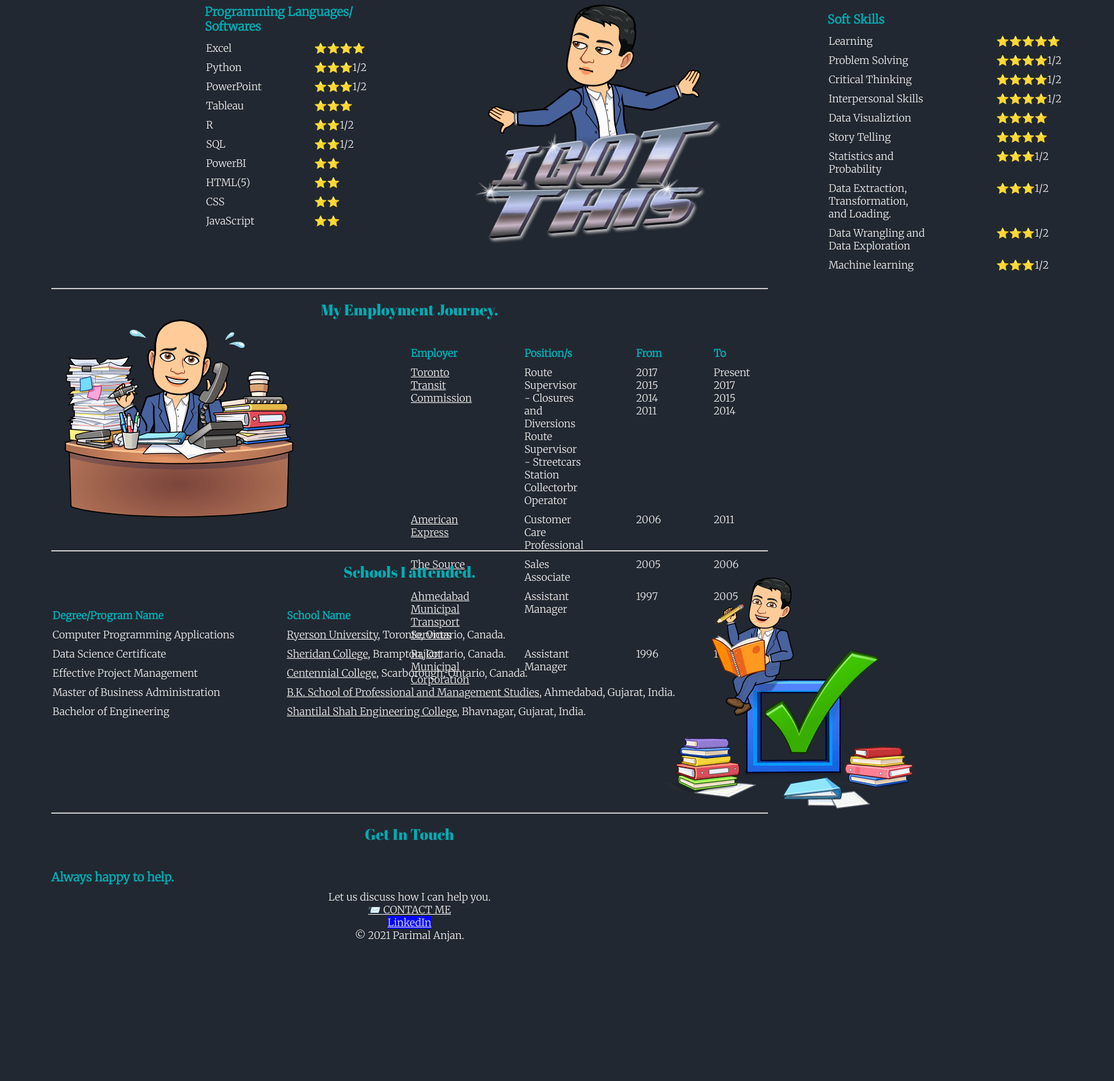
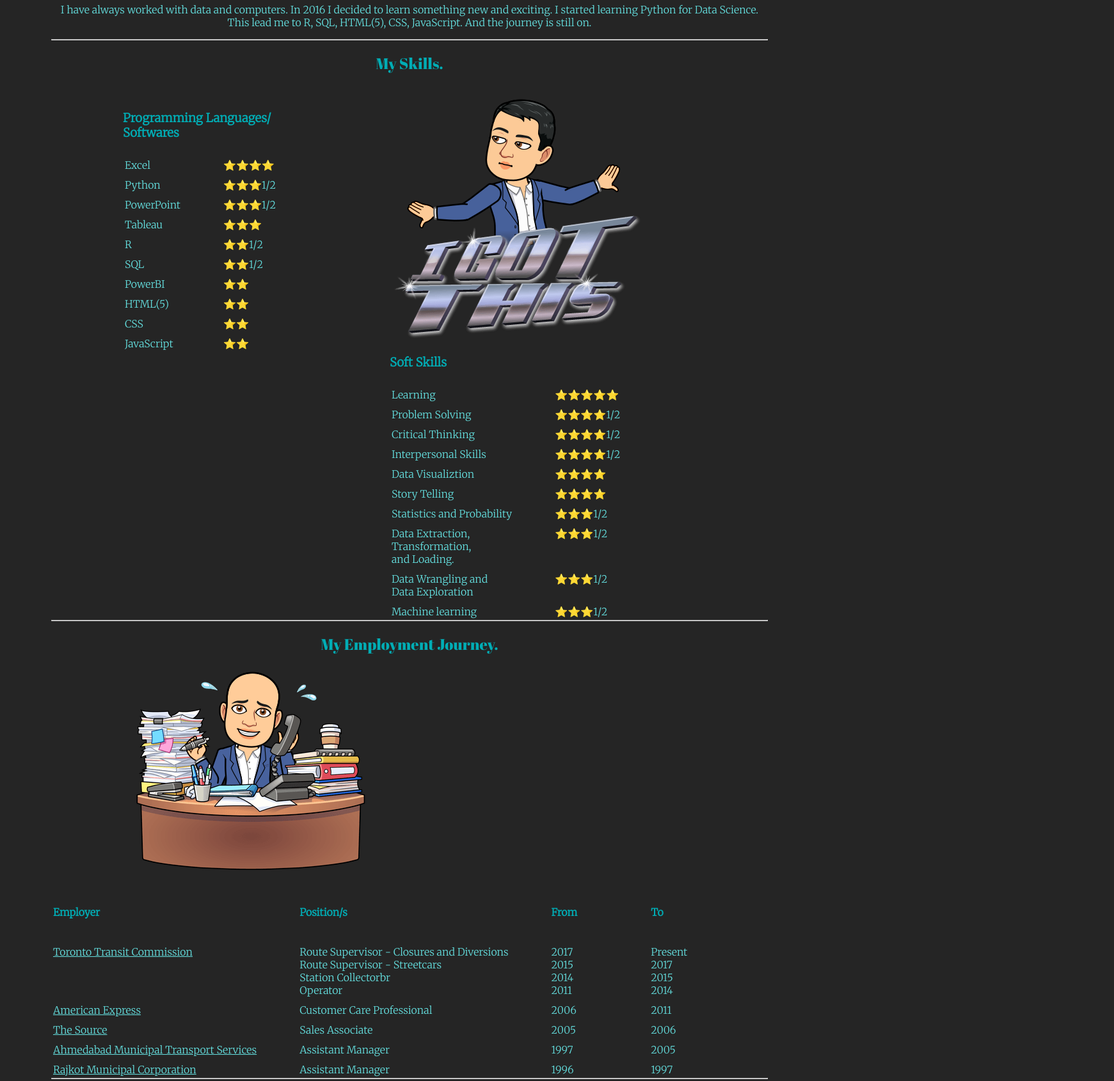
Before and after one commit to parimalanjan/parimal_profile, a plain HTML site: page index.html in a window 1280 px wide. Shown: the part 765-2455 px from the top of the page at 64% size, 1741 px wide, since content can reach past the window. Before the commit the page ends 2237 px from the top, so only its background shows below. Drawn offline with Linux system fonts and the light colour scheme.

Commit message:
Add files via upload

```diff
--- a/css/styles.css
+++ b/css/styles.css
@@ -1,51 +1,15 @@
-* {
-  margin: 0;
-  padding: 0;
-}
-hr {
-  margin-top: 1rem;
-  margin-bottom: 1rem;
-}
 body {
-    background-color:#222831;
+    margin: 0;
+    background-color: #252525;
     text-align: center;
     font-family: 'Merriweather', serif;
-     color: #eeeeee;
+     color: #64dfdf;
      padding-left: 5rem;
      padding-right: 5rem;
 }
 
-.top-container {
-    width: 100%;
-    padding: 10px;
-    position: relative;
-    padding-top: 100px;
-}
-
-.top-cloud {
-    position: absolute;
-    right: 600px;
-    top: 50px;
-}
-
-.bottom-cloud {
-    position: absolute;
-    left: 600px;
-    bottom: 300px;
-}
-
-.seg {
-    text-decoration-line: underline;
-  }
-#hi {
-    height: 10%;
-    width: 10%;
-    margin: 0 auto 0 auto;
-
-}
-
-
-h1 {
+h1  {
+    margin: 0;
     width: 40%;
     margin: 0 auto 0 auto;
     font-family: 'Great Vibes', cursive;
@@ -53,7 +17,24 @@ h1 {
     color:#00adb5
 }
 
-.top {
+.hi {
+    width: auto;
+    height: auto;
+    text-align: center;
+    margin: 0 auto 0 auto;
+}
+
+h2 {font-family: 'Abril Fatface', cursive;
+    text-align: center;
+    color:#00adb5;
+    font-weight: normal}
+
+h3 {
+    text-align: left;
+    color: #00adb5;
+}
+
+.top-container{
     font-family: Arial, Helvetica, sans-serif;
     text-align: center;
     font-size: 1.5rem;
@@ -62,92 +43,101 @@ h1 {
     line-height: 200%;
 }
 
-h2{
-    font-family: 'Abril Fatface', cursive;
-    text-align: center;
-    color:#00adb5;
-    font-weight: normal;
-    padding-bottom: 2.5rem;
+hr {
+    clear: both;
 }
 
-h3, th {
+
+.skill-row ,.soft, .mid-pic {
+    display: inline;
+    width: auto;
     text-align: left;
-    color: #00adb5;
-    padding-bottom: 0.6rem;
-
+    float: left;
+    margin-left: 10%;
+}
+td {
+    padding-right: 4rem;
+    padding-top: 0.5rem;
+    vertical-align: top;
 }
 
-.skills {
-  display: flex;
+.employment {
+    clear: both;
 }
 
-.skill-row {
-  text-align: left;
-  flex: 0 0 20%;
-  padding-left: 15rem;
-}
-
-.mid-pic {
-  size: 35%;
-  text-align: left;
-  flex: 0 0 20%;
-  padding-left: 5rem;
-
-}
-
-.soft {
-  text-align: left;
-  flex: 0 0 40%;
-  padding-left: 10rem;
-  padding-top: 2rem;
-}
-
-td {
-  padding-right: 5rem;
-}
-
-.employment, .education {
-  position: relative;
-}
-
-.my-emp {
-
+.emp-pic, .emp-hist {
+    display: inline;
+    width: auto;
+    text-align: left;
+    float: left;
+    padding-top: 2rem;
 }
 
 .emp-pic {
-  position: absolute;
-  margin-top: -7rem;
-  padding: 0;
+    margin-top: -6rem;
+    margin-left: 10%;
+}
+.schools, .sch {
+    display: inline;
+    width: auto;
+    text-align: left;
+    float: left;
+}
+.schools {
+    padding-top: 6rem;
+    margin-left: 10%;
+}
+.footer-link {
+  background-color: rgb(0, 110, 255);
+}
+
+.contact-me-main {
+    text-align: center;
+}
+
+.contact-me {
+  text-align: left;
+}
+
+.cont-name {
+    text-align: center;
+}
+.nam {
+    margin-right: 0.4rem;
+}
+textarea {
+  vertical-align: top;
+  text-align: left;
+  width: auto;
+}
+.emal {
+  margin-right: 2.5rem;
+}
+
+.chi {
+  height: 150%;
+  margin: 0 auto 0 auto;
+}
+.message {
+  margin-right: 1.2rem;
+}
+
+.sub {
+  margin-left: 25%;
+}
+
+th  {
+    text-align: left;
+    color: #00adb5;
+    padding-bottom: 2rem;
+    padding-right: 7rem;
+    font-weight: 800;
 
 }
-.emp-hist {
-  text-align: left;
-  position: absolute;
-  margin: 0 0 0 35rem;
+.last {
+    text-align: center;
 }
 
 a {
-  color: #eeeeee;
+     color: #64dfdf;
 }
-td , th{
-  vertical-align: top;
-  padding-bottom: 0.5rem;
-}
-
-.l-2, .l-3 {
-  margin-top: 20rem;
-}
-.schools {
-  position: absolute;
-  margin: 0rem 0 0 0;
-  text-align: left;
-}
-
-.sch {
-  position: absolute;
-  margin: -5rem 0 0 25rem;
-}
-
-.footer-link {
-  background-color: blue;
-}
--- a/index.html
+++ b/index.html
@@ -17,8 +17,8 @@
 <body>
 
     <div class="top-container">
-        <img class="top-cloud" src="images/cloud.png" alt="">
-        <img id="hi" src="images/hi.png" alt="">
+
+        <img class="hi" src="images/hi.png" alt="">
         <h1>
             I'm Parimal Anjan.
         </h1>
@@ -26,7 +26,7 @@
             <p>An <span class="seg">M.B.A.</span> truned programmer, a data story teller and a machine learning engineer.
             </p>
         </h2>
-        <img class="bottom-cloud" src="images/cloud.png" alt="">
+
     </div>
 
     <div class="middle-container">
@@ -36,13 +36,11 @@
             <p>I have always worked with data and computers. In 2016 I decided to learn something new and exciting. I started learning Python for Data Science. This lead me to R, SQL, HTML(5), CSS, JavaScript. And the journey is still on.</p>
         </div>
         <hr>
-        <h2 class="ms">My Skills.</h2>
         <div class="skills">
-
+            <h2 class="ms">My Skills.</h2>
             <div class="skill-row">
                 <img class="" src="" alt="">
                 <h3>Programming Languages/<br>Softwares</h3>
-                <p>
                     <table >
                         <tr>
                             <td>Excel</td>
@@ -93,15 +91,13 @@
                             <td> </td>
                         </tr>
                     </table>
-                </p>
             </div>
-            <div class = "mid-pic">
+            <div class="mid-pic">
                 <img src="images/got_this.png" alt="">
             </div>
 
             <div class="soft">
                 <h3>Soft Skills</h3>
-                <p>
                     <table>
                         <tr>
                             <td>Learning</td>
@@ -144,10 +140,9 @@
                             <td>⭐⭐⭐1/2</td>
                         </tr>
 
+                    </table>
+            </div>
 
-                    </table>
-                </p>
-            </div>
         </div>
         <hr>
 
@@ -194,11 +189,9 @@
                     <td>1997</td>
                 </tr>
             </table>
+       </div>
+       <hr>
 
-
-
-        </div>
-        <hr class="l-2">
         <div class="education">
             <h2 > Schools I attended.</h2>
 
@@ -232,9 +225,9 @@
             </div>
         </div>
         <hr class="l-3">
-        <div class="contact-me">
+        <div class="contact-me-main">
             <h2>Get In Touch</h2>
-            <h3>Always happy to help.</h3>
+            <h3 class="last">Always happy to help.</h3>
             <p>Let us discuss how I can help you.</p>
             <a class="btn" href="contact-me.html" target="blank">📨 CONTACT ME</a>
         </div>
```
Also changed, not shown: contact-me.html (+3 -3 lines).
